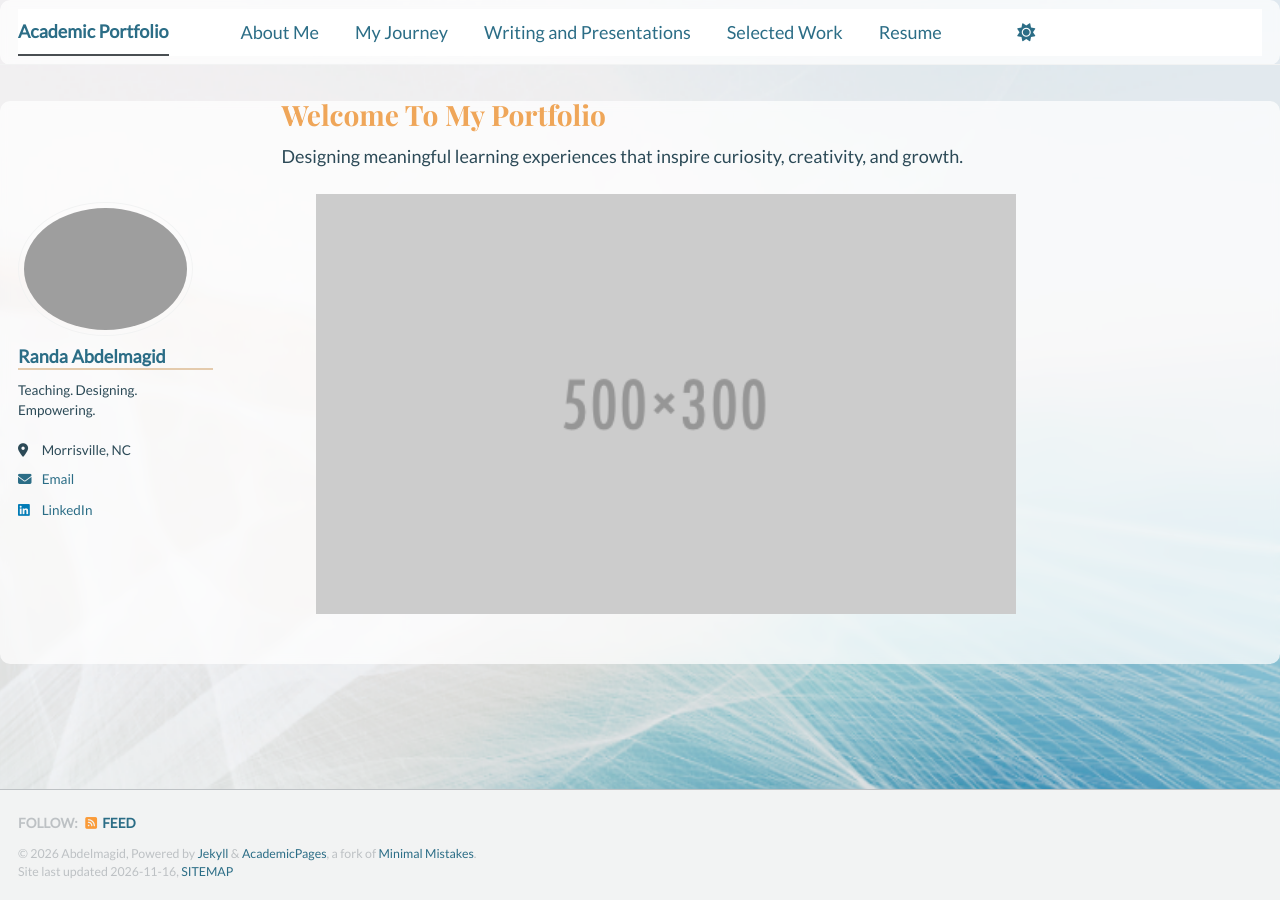
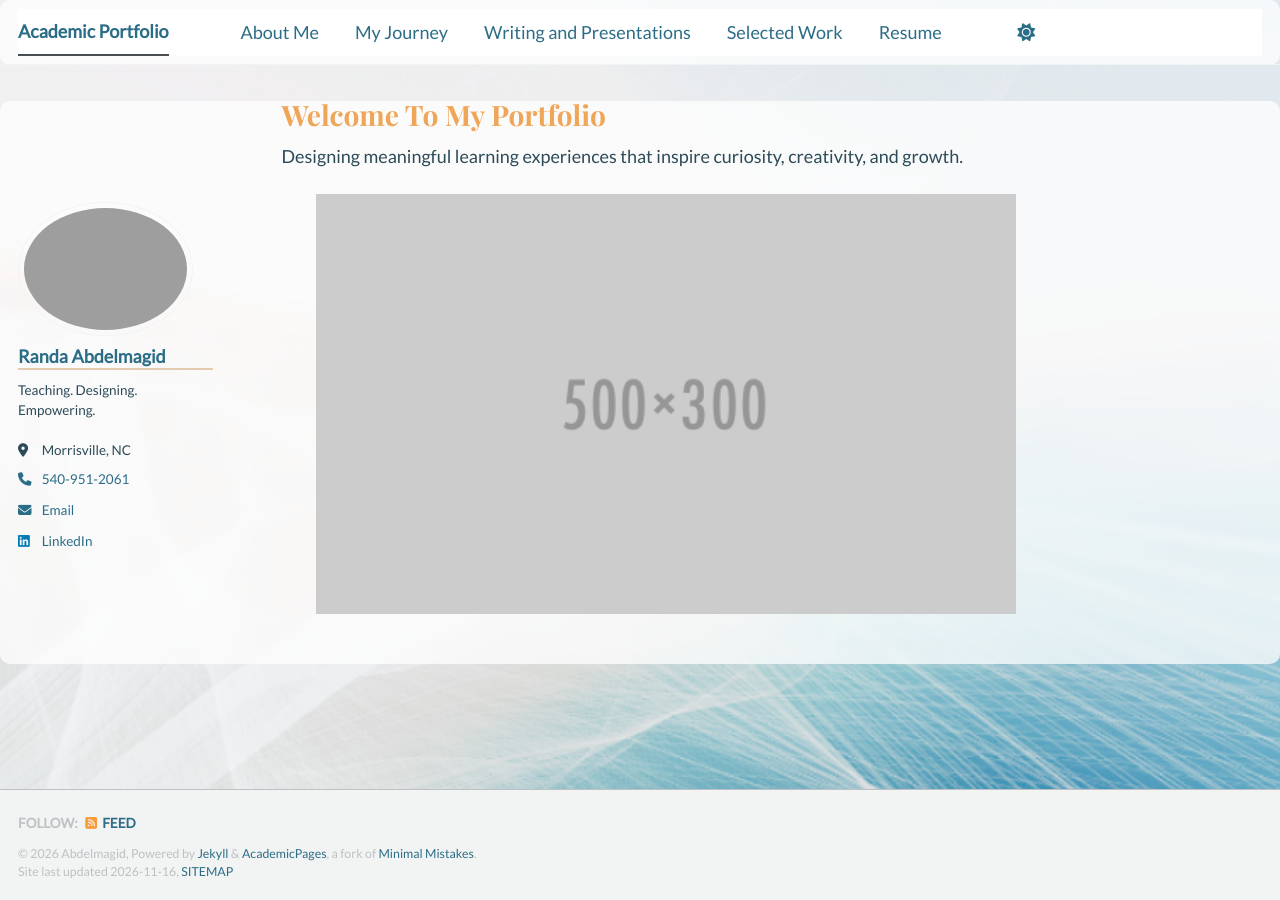
Before and after one commit to rfabdelmagid/rfabdelmagid.github.io, a Jekyll site: the page built from _pages/about.md, in a window 1280 px wide. Built offline with Jekyll 4.4.1, drawn with Linux system fonts in a browser that asks for light colours; a script bundle is joined from its source files by our own code; a style sheet for code colours, icons or effects is not loaded.

Commit message:
Update author-profile.html

```diff
--- a/_includes/author-profile.html
+++ b/_includes/author-profile.html
@@ -32,6 +32,9 @@
       {% endif %}
       {% if author.uri %}
         <li><a href="{{ author.uri }}"><i class="fas fa-fw fa-link icon-pad-right" aria-hidden="true"></i>{{ site.data.ui-text[site.locale].website_label | default: "Website" }}</a></li>
+      {% endif %}
+      {% if author.email %}
+        <li class="author__desktop"><a href="tel:5409512061"><i class="fas fa-fw fa-phone icon-pad-right" aria-hidden="true"></i>540-951-2061</a></li>
       {% endif %}
       {% if author.email %}
         <li><a href="mailto:{{ author.email }}"><i class="fas fa-fw fa-envelope icon-pad-right" aria-hidden="true"></i>{{ site.data.ui-text[site.locale].email_label | default: "Email" }}</a></li>
```
